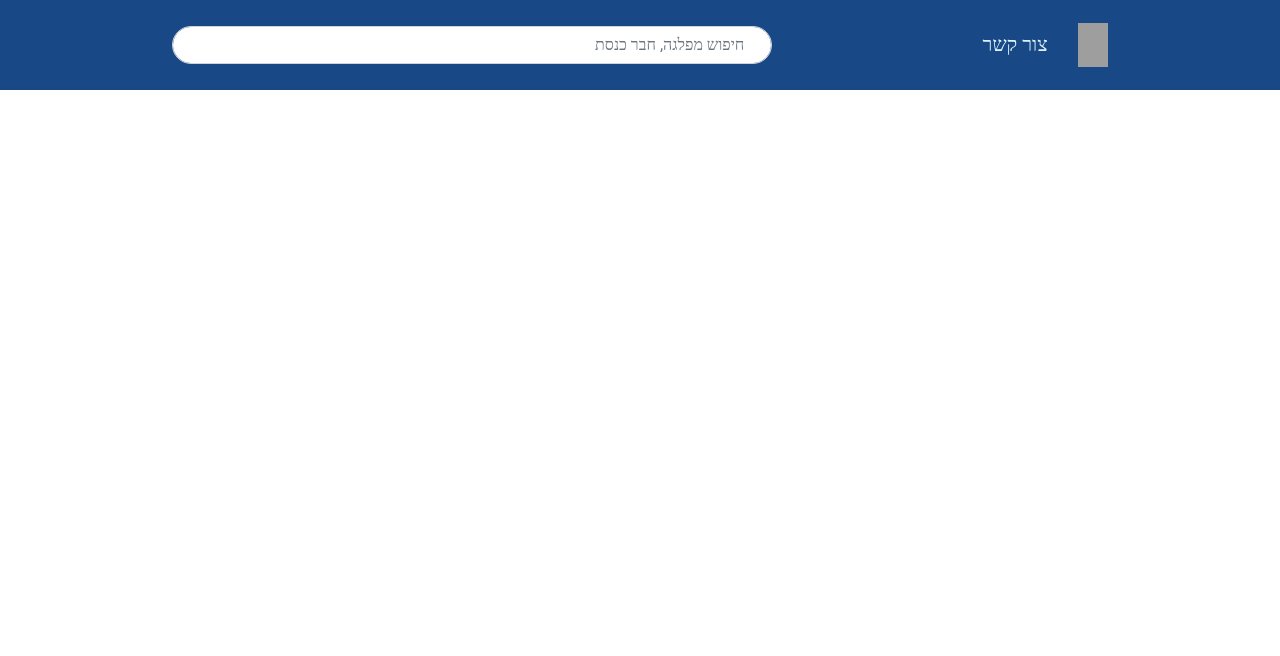
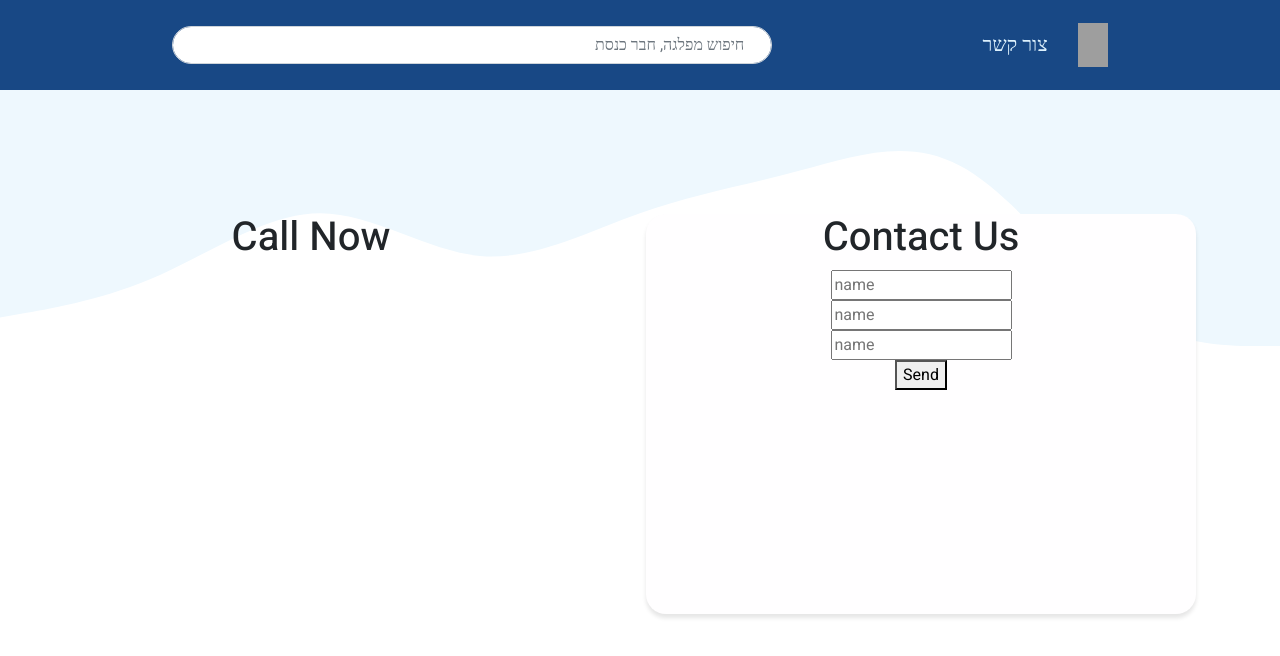
Before and after one commit to TomerBenYehuda/tara-knesset, a React (Create React App) app: page /contactus in a window 1280 px wide. Shown: the top 656 px of the page. Built offline with nearby package versions, Linux system fonts and the light colour scheme; no server answers; grey boxes are pictures that could not be loaded.

Commit message:
add footer & contactus and css

```diff
--- a/src/compoents/ContactUs.jsx
+++ b/src/compoents/ContactUs.jsx
@@ -1,7 +1,33 @@
 import React from 'react'
+import Container from 'react-bootstrap/Container'
+import Row from 'react-bootstrap/Row'
+import Col from 'react-bootstrap/Col'
 
 export default function ContactUs() {
   return (
-    <div>ContactUs</div>
+    <div className='contactus'>
+      <svg xmlns="http://www.w3.org/2000/svg" viewBox="0 0 1440 320"><path fill="#EEF8FE" fillOpacity="1" d="M0,256L30,250.7C60,245,120,235,180,208C240,181,300,139,360,138.7C420,139,480,181,540,186.7C600,192,660,160,720,138.7C780,117,840,107,900,90.7C960,75,1020,53,1080,85.3C1140,117,1200,203,1260,245.3C1320,288,1380,288,1410,288L1440,288L1440,0L1410,0C1380,0,1320,0,1260,0C1200,0,1140,0,1080,0C1020,0,960,0,900,0C840,0,780,0,720,0C660,0,600,0,540,0C480,0,420,0,360,0C300,0,240,0,180,0C120,0,60,0,30,0L0,0Z"></path></svg>
+      <Container className='container-contactus' fluid>
+        <Row>
+          <Col>
+            <h1>Call Now</h1>
+          </Col>
+
+          <Col>
+            <div className='form-contactus'>
+
+              <h1>Contact Us</h1>
+              <input type="text" placeholder='name' />
+              <br />
+              <input type="text" placeholder='name' />
+              <br />
+              <input type="text" placeholder='name' />
+              <br />
+              <button>Send</button>
+            </div>
+          </Col>
+        </Row>
+      </Container>
+    </div>
   )
 }
--- a/src/compoents/MemberCard.jsx
+++ b/src/compoents/MemberCard.jsx
@@ -40,17 +40,17 @@ export default function MemberCard({ members }) {
 
     const doverTooltip = (props) => (
         <Tooltip id="button-tooltip" {...props}>
-            דובר זה מישהו שמדבר מטעמך
+          הדובר מופקד על ייצוג של חבר הכנסת מול אמצעי התקשורת, ולכן באופן ישיר גם מול האזרחים. על מנת להשיג את תגובתו או עמדתו של חבר כנסת על נושא מסוים, מומלץ לפנות לדובר
         </Tooltip>
     );
     const consultTooltipp = (props) => (
         <Tooltip id="button-tooltip" {...props}>
-            יועץ זה מישהו שמדבר מטעמך
+            היועץ פוליטי מסייע לחבר הכנסת לנתח סיטואציות שונות ולבחור כיצד לנהוג ולהגיב אליהן, בדגש על התנהלות מול גורמים פוליטיים
         </Tooltip>
     );
     const headTooltipp = (props) => (
         <Tooltip id="button-tooltip" {...props}>
-            ראש מטה זה מישהו שמדבר מטעמך
+            ראש מטה מרכז את הפעילות השוטפת והפרויקטים המיוחדים בהם עוסקת לשכת חבר הכנסת
         </Tooltip>
     );
 
--- a/src/index.css
+++ b/src/index.css
@@ -14,6 +14,8 @@ code {
   font-family: 'Heebo', sans-serif;
 }
 
+/* ///////////////// First Page Compo////////////// */
+
 .kenestimg {
   position: relative;
   width: 98.9vw;
@@ -23,8 +25,6 @@ code {
   background-size: cover;
   object-fit: fill;
 }
-
-
 
 .centertext {
   position: absolute;
@@ -50,9 +50,9 @@ code {
   left: 50%;
 }
 
-.container-fluid {
-  padding-left: 0px;
-}
+/* ////////// End first page/// */
+
+/* /////// Memeber List and Memeber Card Comp/////////////// */
 
 #memeberlist {
   display: flex;
@@ -67,6 +67,10 @@ code {
   /* display: grid; */
   /* grid-template-columns:repeat(auto-fit,minmx(200px,1fr)); */
   /* gap: 20px; */
+}
+
+.container-fluid {
+  padding-left: 0px;
 }
 
 .MuiTypography-h5 {
@@ -166,7 +170,6 @@ code {
 }
 
 .imgmember {
-  /* margin-top: 10px; */
   position: absolute;
   left: 862px;
   top: 40px;
@@ -174,8 +177,7 @@ code {
   height: 234px;
   border: 8px solid #749BB3;
   border-radius: 85px;
-  /* margin: auto; */
-  /* display: block; */
+
 }
 
 .rowfirst {
@@ -230,8 +232,10 @@ code {
   color: #184885;
 }
 
+/* /////////////////////////////// End of Memeber //////////////// */
 
-/* Header Comp */
+/* //////////////////////////////////Header Comp//////////////////////////////// */
+
 .header {
   position: fixed;
   width: 100%;
@@ -339,6 +343,9 @@ code {
   flex-direction: row-reverse;
 }
 
+
+/* /////////////////////////////////// Filter Comp ////////////////// */
+
 .filterContainer {
   padding: 5px 30px;
 }
@@ -349,7 +356,7 @@ code {
 }
 
 
-/* Subject Filter Section */
+/* //////////////////////////////Subject Filter Section//////////////////// */
 
 .subjectsection {
   text-align: right;
@@ -412,3 +419,71 @@ code {
   right: 54px;
   margin-bottom: 0;
 }
+
+
+
+/* /////////////////////////////Footer Section///////////////////////////////// */
+
+.footercomp {
+  background-color: #184885;
+  height: 205px;
+
+}
+
+.footersection {
+  display: flex;
+  justify-content: space-around;
+  align-items: center;
+  padding-top: 80px;
+}
+
+.linksfooter {
+  display: flex;
+}
+
+.linksfooter>p {
+  margin-left: 50px;
+  color: #FFFEFF;
+  cursor: pointer;
+}
+
+.iconsfooter {
+  width: 24px;
+  height: 24px;
+  border-radius: 5px;
+  background: #FFFFFF;
+  padding: 4px;
+  margin-left: 5px;
+}
+
+hr {
+  color: white;
+  width:80%;
+  margin-left: auto;
+  margin-right: auto;
+}
+
+.rights{
+  color: white;
+  text-align: center;
+}
+
+/* ///////////////Contact Us Section/////////////////////////////////////// */
+
+.contactus {
+  padding-top: 90px;
+}
+
+.container-contactus {
+  margin-top: -160px;
+  text-align: center;
+
+}
+
+.form-contactus {
+  background: #FFFEFF;
+  box-shadow: 0px 4px 4px rgba(0, 0, 0, 0.1);
+  border-radius: 20px;
+  width: 550px;
+  height: 400px;
+}
```
Also changed, not shown: src/compoents/Footer.jsx (added, +32 -0 lines).
